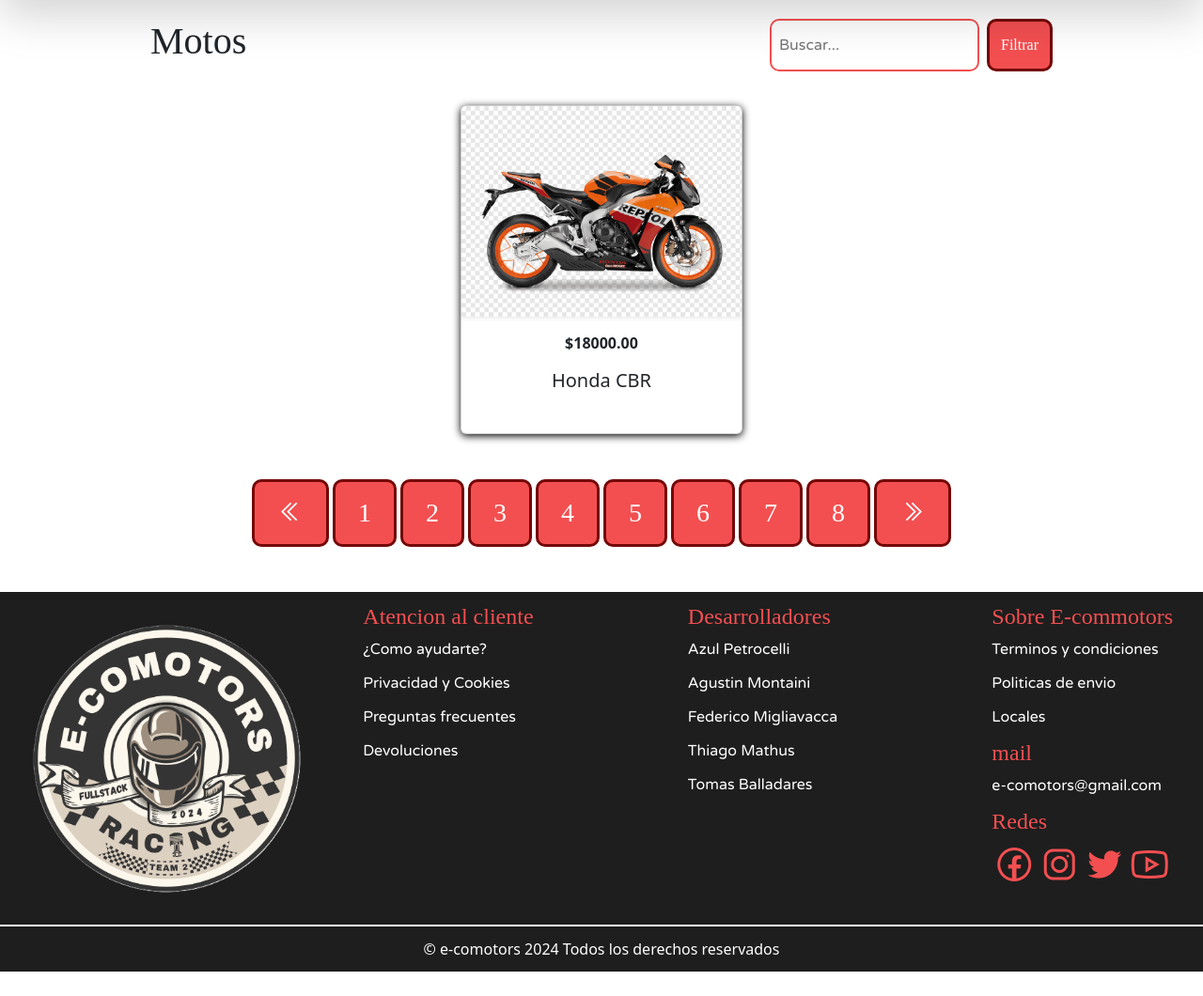
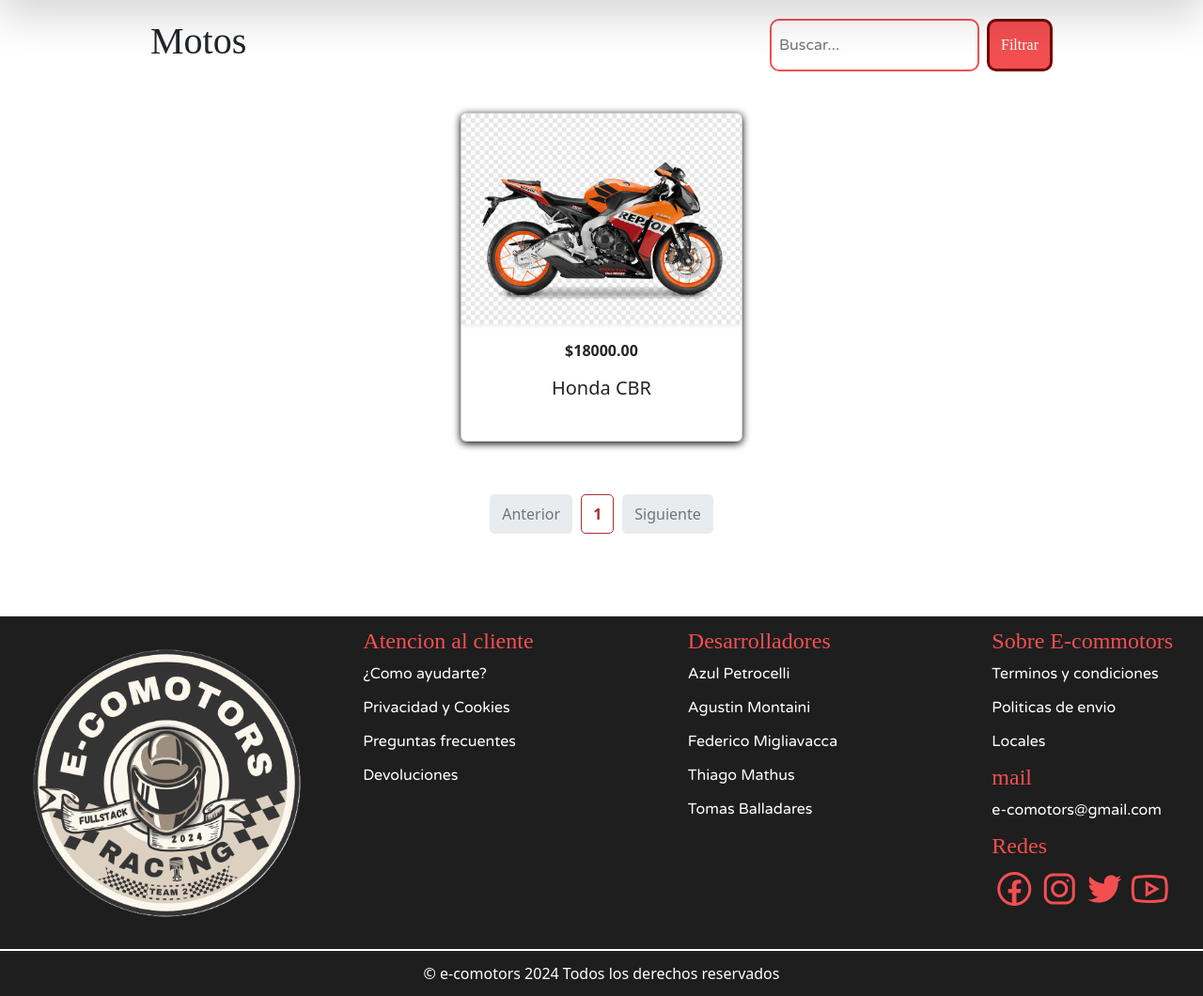
Before and after one commit to AzulPetrocelli/E-commotors-Curso-Web-Full-Stack, a Laravel app: page /productos-motos in a window 1280 px wide. Shown: the part 76-1136 px from the top of the page at 94% size. Before the commit the page ends 1110 px from the top, so only its background shows below. Run offline with Laravel 12, Linux system fonts and the light colour scheme; data comes from the database, SQL or seed files in the repository; some web fonts are replaced.

Commit message:
agregue la funcionalidad para que se muestren de a 6 de motos, y se pueda cambiar de pagina

```diff
--- a/E-commotors/app/Http/Controllers/MotosController.php
+++ b/E-commotors/app/Http/Controllers/MotosController.php
@@ -13,7 +13,7 @@
      */
     public function index()
     {
-        $motos = Moto::all(); // Paginación de 5 motos por página
+        $motos = Moto::paginate(6); // Paginación de 6 motos por página
         return view('Productos.motos', ['motos' => $motos]);
     }
 
--- a/E-commotors/public/css/main.css
+++ b/E-commotors/public/css/main.css
@@ -1,4 +1,6 @@
 /*GENERAL*/
+
+
 :root {
     --color-primario: #740707;
     --color-secundario: #F34F51;
@@ -308,3 +310,47 @@
         display: none;
     }
 }
+
+
+img{
+    user-select: none;
+    pointer-events: none;
+}
+
+.container-productos .custom-pagination .page-item {
+    margin: 0 5px;
+}
+
+.container-productos .custom-pagination .page-link {
+    color: #fff;
+    background-color: #a83232;
+    border: 1px solid #a83232;
+    border-radius: 5px;
+    padding: 8px 12px;
+    transition: all 0.3s ease;
+}
+
+.container-productos .custom-pagination .page-link:hover {
+    background-color: #8c2b2b;
+    border-color: #8c2b2b;
+}
+
+.container-productos .custom-pagination .page-item.active .page-link {
+    background-color: #fff;
+    color: #a83232;
+    border-color: #a83232;
+    font-weight: bold;
+}
+
+.container-productos .custom-pagination .page-item.disabled .page-link {
+    background-color: #e9ecef;
+    color: #6c757d;
+    border-color: #e9ecef;
+}
+
+.pagination-container {
+    margin-top: 20px;
+    display: flex;
+    justify-content: center;
+    width: 100%;
+}
--- a/E-commotors/resources/views/Productos/motos.blade.php
+++ b/E-commotors/resources/views/Productos/motos.blade.php
@@ -10,14 +10,12 @@
         </div>
     </section>
 
-    <!--LISTADO DE PRODUCTOS-->
-    {{-- Agregamos etiqueta <a> para que el producto sea focuseable ¡¡HAY QUE JUSTIFICAR TAMAÑO DE LAS IMAGENES!! --}}
+    <!-- LISTADO DE PRODUCTOS -->
     <section class="container-productos my-4 w-75">
-        <div class="container-cards">
+        <div class="container-cards d-flex flex-wrap justify-content-center">
             @foreach($motos as $moto) <!-- CARD -->
             <a href="{{ route('motos.show', ['id' => $moto->id_moto]) }}" style="text-decoration: none; font-weight: bold; text-align: center; color: inherit;">
-              <div class="card costum-card">
-                {{-- El asset crea una url para q bbusque la imagen en la carpeta--}}
+                <div class="card costum-card m-2">
                     <img src="{{ asset('images/' . $moto->foto_moto) }}" class="card-img-top shadow-sm" alt="{{ $moto->nombre }}">
                     <div class="card-body pb-4">
                         <p class="card-text">${{ $moto->precio_base }}</p>
@@ -27,26 +25,46 @@
             </a>
             @endforeach
         </div>
+
+        <!-- Paginación personalizada -->
+        <div class="pagination-container d-flex justify-content-center mt-4 w-100">
+            <nav>
+                <ul class="pagination custom-pagination">
+                    <!-- Botón Anterior -->
+                    @if ($motos->onFirstPage())
+                    <li class="page-item disabled">
+                        <a class="page-link">Anterior</a>
+                    </li>
+                    @else
+                    <li class="page-item">
+                        <a class="page-link" href="{{ $motos->previousPageUrl() }}">Anterior</a>
+                    </li>
+                    @endif
+
+                    <!-- Números de Página -->
+                    @foreach ($motos->getUrlRange(1, $motos->lastPage()) as $page => $url)
+                    <li class="page-item {{ $page == $motos->currentPage() ? 'active' : '' }}">
+                        <a class="page-link" href="{{ $url }}">{{ $page }}</a>
+                    </li>
+                    @endforeach
+
+                    <!-- Botón Siguiente -->
+                    @if ($motos->hasMorePages())
+                    <li class="page-item">
+                        <a class="page-link" href="{{ $motos->nextPageUrl() }}">Siguiente</a>
+                    </li>
+                    @else
+                    <li class="page-item disabled">
+                        <a class="page-link">Siguiente</a>
+                    </li>
+                    @endif
+                </ul>
+            </nav>
+        </div>
     </section>
-
-    <!-- Paginación FALTA HACER QUE AUMENTE ON JS-->
-    <nav class="paginacion d-flex flex-wrap justify-content-start gap-1">
-      <button class="boton-principal fs-3 px-4"><i class="las la-angle-double-left"></i></button>
-      <button class="boton-principal fs-3 px-4">1</button>
-      <button class="boton-principal fs-3 px-4">2</button>
-      <button class="boton-principal fs-3 px-4">3</button>
-      <button class="boton-principal fs-3 px-4">4</button>
-      <button class="boton-principal fs-3 px-4">5</button>
-      <button class="boton-principal fs-3 px-4">6</button>
-      <button class="boton-principal fs-3 px-4">7</button>
-      <button class="boton-principal fs-3 px-4">8</button>
-      <button class="boton-principal fs-3 px-4"><i class="las la-angle-double-right"></i></button>
-    </nav>
 </main>
 
-
 <aside class="filter-sidebar aside-oculto w-75 pt-0">
-
     <section class="position-fixed" style="width: 70vw">
         <div class="d-flex p-2 justify-content-between w-100 position-relative bg-white" style="height: 70px;">
             <h2 class="jaro">Filtros</h2>
@@ -98,5 +116,4 @@
     </section>
 </aside>
 
-
 @include('footer')
--- a/E-commotors/resources/views/footer.blade.php
+++ b/E-commotors/resources/views/footer.blade.php
@@ -1,7 +1,7 @@
 <footer>
     <div class="footer-content">
         <div class="container-image">
-            <img src="images/logo.png" class="img-fluid" alt="">
+            <img src="{{ asset('images/logo.png') }}" class="img-fluid" alt="Logo">
         </div>
 
         <div class="container-info">
@@ -52,6 +52,7 @@
     <div class="footer-autor">© e-comotors 2024 Todos los derechos reservados</div>
 </footer>
 
+
 <script src="js/main.js"></script>
 <script src="https://cdn.jsdelivr.net/npm/bootstrap@5.3.3/dist/js/bootstrap.bundle.min.js" integrity="sha384-YvpcrYf0tY3lHB60NNkmXc5s9fDVZLESaAA55NDzOxhy9GkcIdslK1eN7N6jIeHz" crossorigin="anonymous"></script>
 </body>
--- a/E-commotors/resources/views/header.blade.php
+++ b/E-commotors/resources/views/header.blade.php
@@ -18,6 +18,7 @@
 
     <!--Estilos CSS-->
     <link rel="stylesheet" href="{{asset('css/main.css')}}">
+
 
     <title>Document</title>
 
```
Lines whose indentation alone changed are shown as unchanged.
